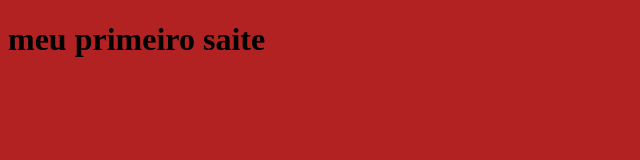
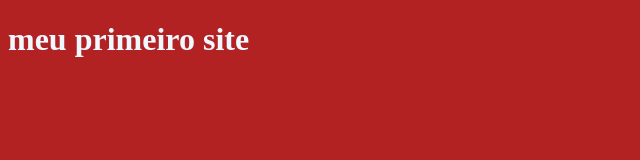
Before and after one commit to projangsouza/MeuPrimeiroSaite, a plain HTML site: page index.html in a window 1280 px wide. Shown: the whole page, without its empty margins (0-640 px from the left). Drawn offline with Linux system fonts and the light colour scheme.

Commit message:
cor do titulo

```diff
--- a/index.html
+++ b/index.html
@@ -8,10 +8,11 @@
     <STYle>
         body{
             background-color: firebrick;}
+            h1{color: aliceblue;}
     </STYle>
 </head>
 <body>
-    <h1>meu primeiro saite</h1>
+    <h1>meu primeiro site</h1>
 
 </body>
 </html>
```
